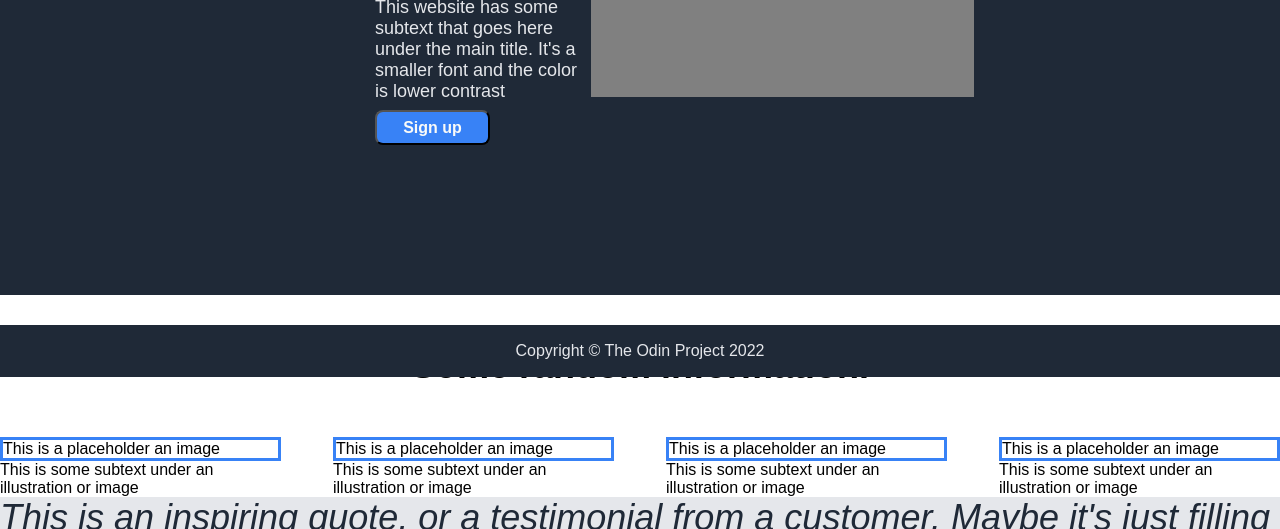
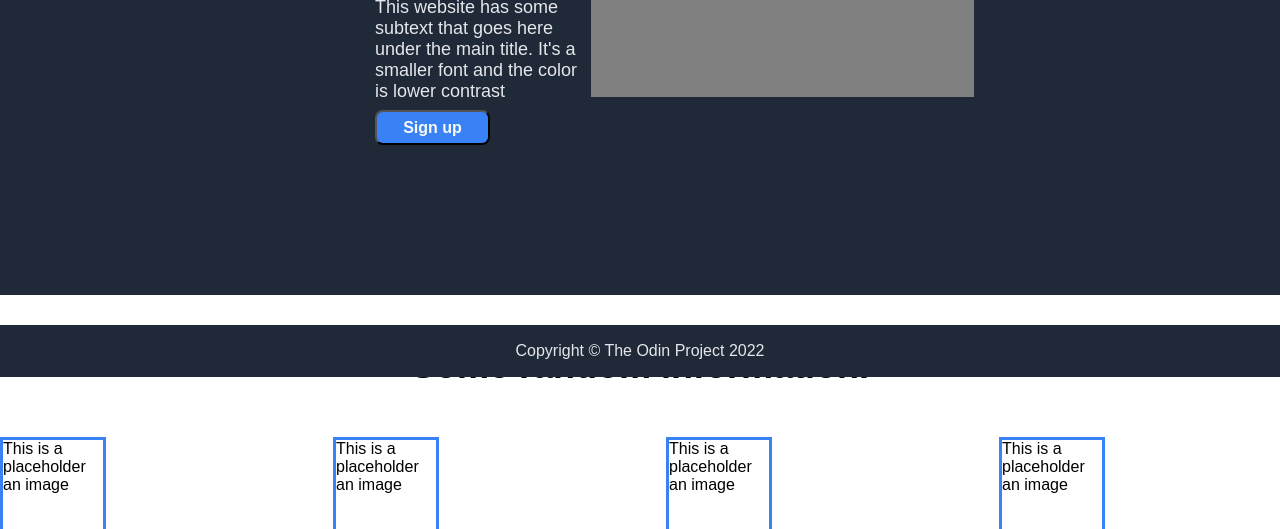
Before and after one commit to khoedhur/project-2-landing-page, a plain HTML site: page index.html in a window 1280 px wide. Shown: the part 423-952 px from the top of the page. Drawn offline with Linux system fonts and the light colour scheme.

Commit message:
Edit style.css
Change the size of the images in the random information section

```diff
--- a/style.css
+++ b/style.css
@@ -93,7 +93,8 @@ a {
 .random-image {
   border-style: solid;
   border-color: #3882f6;
-
+  height: 100px;
+  width: 100px;
 }
 
 .inspiring-quote {
```
